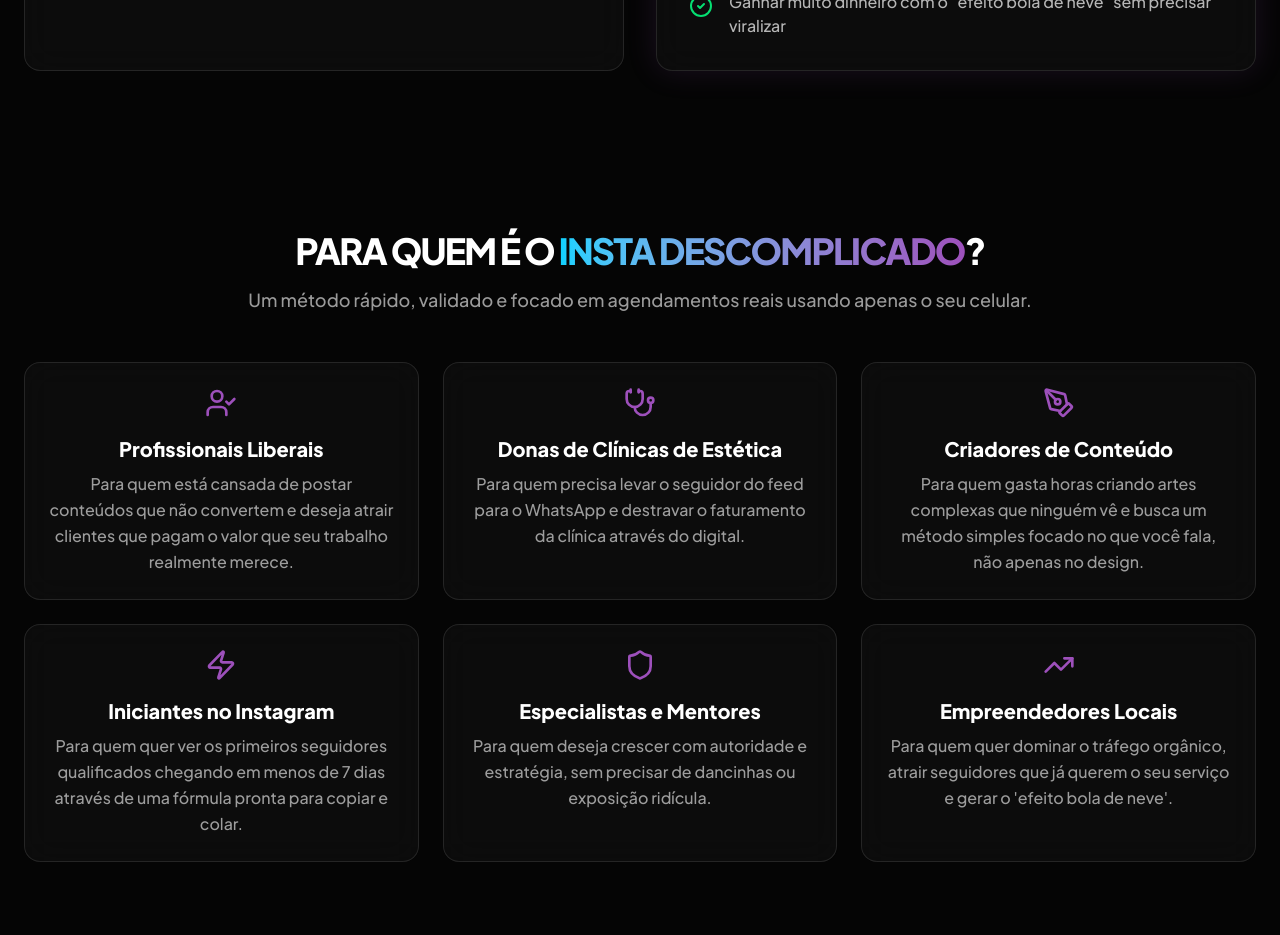
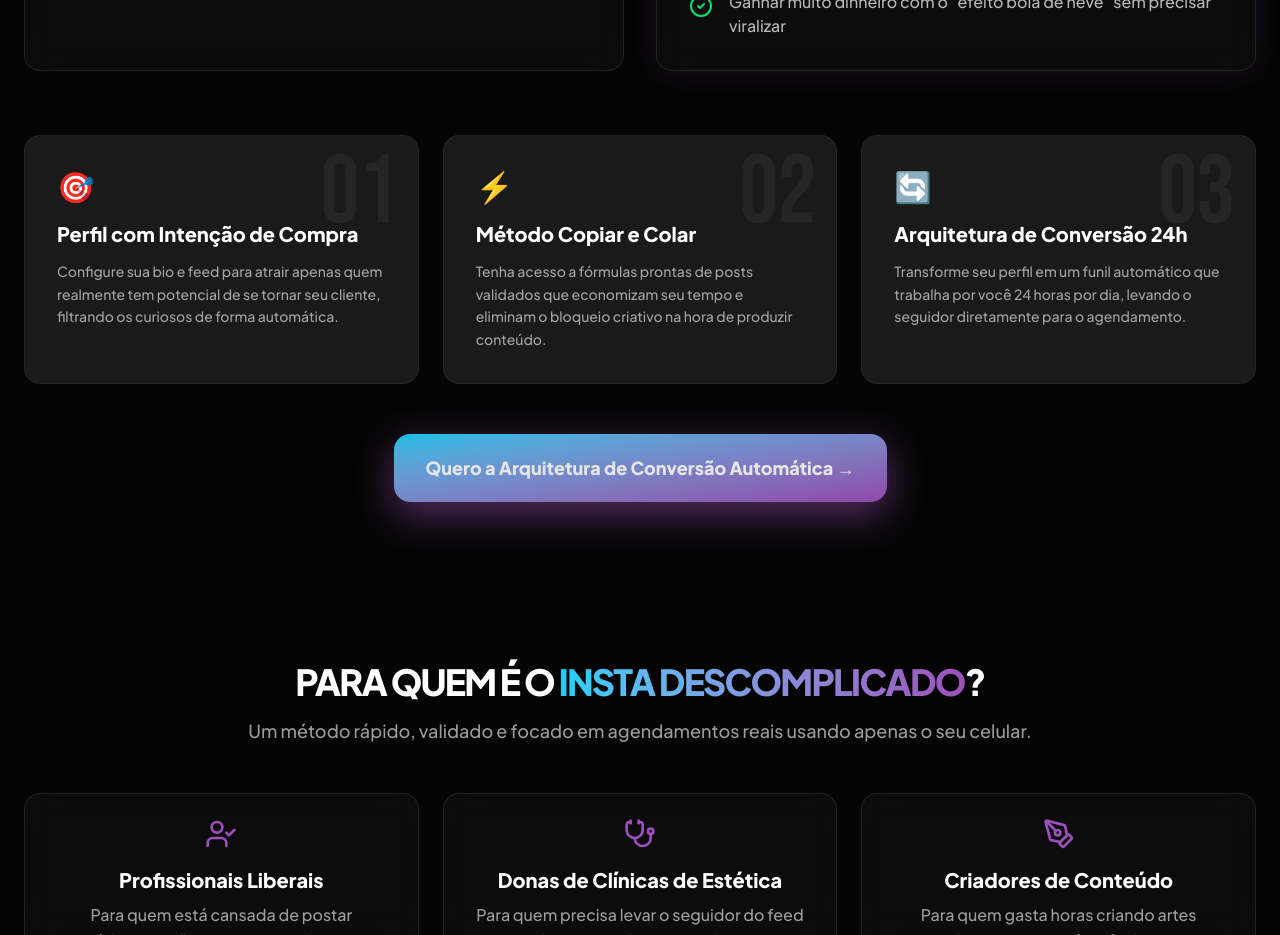
Before and after one commit to arthursl12/instadescomplicadotsl, a React (Vite) app: page / in a window 1280 px wide. Shown: the part 5540-6475 px from the top of the page. Built offline with nearby package versions, Linux system fonts and the light colour scheme.

Commit message:
feat: add pillars section with watermark numbers and call-to-action

```diff
--- a/src/App.tsx
+++ b/src/App.tsx
@@ -502,6 +502,45 @@
           </ul>
         </motion.div>
       </div>
+
+      <div className="pillars">
+        <div className="pillar-card">
+          <div className="pillar-num">01</div>
+          <div className="text-3xl mb-4">🎯</div>
+          <h4 className="text-xl font-bold mb-3">Perfil com Intenção de Compra</h4>
+          <p className="text-white/60 text-sm leading-relaxed">
+            Configure sua bio e feed para atrair apenas quem realmente tem potencial de se tornar seu cliente, filtrando os curiosos de forma automática.
+          </p>
+        </div>
+
+        <div className="pillar-card">
+          <div className="pillar-num">02</div>
+          <div className="text-3xl mb-4">⚡</div>
+          <h4 className="text-xl font-bold mb-3">Método Copiar e Colar</h4>
+          <p className="text-white/60 text-sm leading-relaxed">
+            Tenha acesso a fórmulas prontas de posts validados que economizam seu tempo e eliminam o bloqueio criativo na hora de produzir conteúdo.
+          </p>
+        </div>
+
+        <div className="pillar-card">
+          <div className="pillar-num">03</div>
+          <div className="text-3xl mb-4">🔄</div>
+          <h4 className="text-xl font-bold mb-3">Arquitetura de Conversão 24h</h4>
+          <p className="text-white/60 text-sm leading-relaxed">
+            Transforme seu perfil em um funil automático que trabalha por você 24 horas por dia, levando o seguidor diretamente para o agendamento.
+          </p>
+        </div>
+      </div>
+
+      <div className="mt-[50px] flex justify-center">
+        <motion.a
+          href="#oferta"
+          className="cta-gradient px-8 py-5 text-lg animate-cta-glow flex items-center gap-2"
+          whileTap={{ scale: 0.95 }}
+        >
+          Quero a Arquitetura de Conversão Automática →
+        </motion.a>
+      </div>
     </section>
   );
 }
--- a/src/index.css
+++ b/src/index.css
@@ -1,4 +1,4 @@
-@import url('https://fonts.googleapis.com/css2?family=Plus+Jakarta+Sans:wght@500;800&display=swap');
+@import url('https://fonts.googleapis.com/css2?family=Plus+Jakarta+Sans:wght@500;800&family=Bebas+Neue&display=swap');
 @import "tailwindcss";
 
 @theme {
@@ -6,6 +6,8 @@
   --color-essentia-bg: #050505;
   --color-essentia-cyan: #00D2FF;
   --color-essentia-purple: #9D50BB;
+  --color-gray-mid: #1A1A1A;
+  --color-essentia-green: #B8F04A;
 }
 
 @layer utilities {
@@ -48,6 +50,16 @@
   .animate-scroll {
     animation: scroll 30s linear infinite;
   }
+  .pillars {
+    @apply grid grid-cols-1 md:grid-cols-3 gap-6 mt-16;
+  }
+  .pillar-card {
+    @apply p-8 rounded-2xl border border-white/5 bg-[var(--color-gray-mid)] transition-all duration-300 hover:border-[var(--color-essentia-green)]/50 hover:bg-white/[0.04] cursor-default relative overflow-hidden;
+  }
+  .pillar-num {
+    font-family: 'Bebas Neue', sans-serif;
+    @apply absolute top-[10px] right-[20px] text-[6rem] text-white/5 select-none leading-none;
+  }
 }
 
 .social-proof h2,
```
